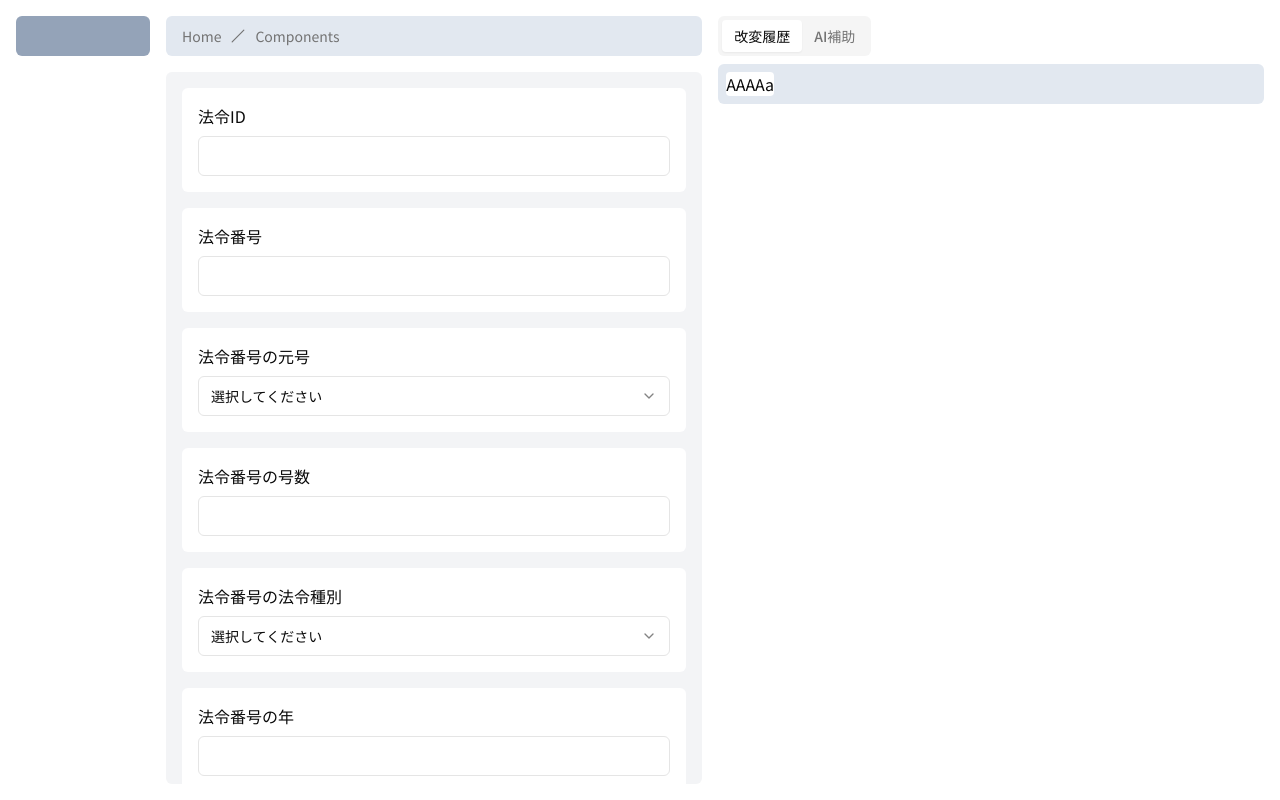
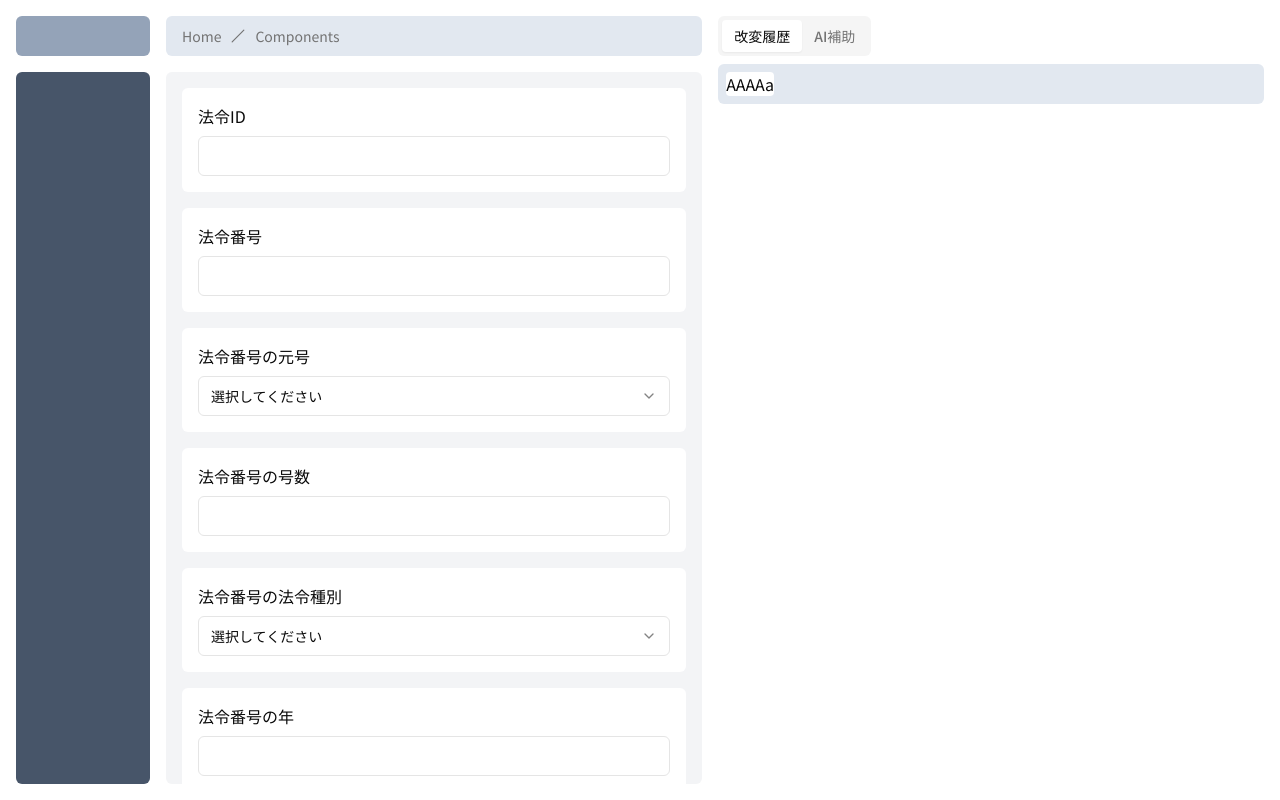
Before and after one commit to yoshi-zen/law-api-hackathon, a Next.js app: page / in a window 1280 px wide. Built offline with nearby package versions, Linux system fonts and the light colour scheme.

Commit message:
閉じタグをまとめた

```diff
--- a/src/app/layout.tsx
+++ b/src/app/layout.tsx
@@ -37,8 +37,12 @@ export default function RootLayout({
         )}
       >
         <div className="grid grid-cols-[5fr_4fr] h-screen gap-4">
-          <div className="grid grid-cols-[1fr_4fr] grid-rows-[2.5rem_1fr] p-4 pr-0 h-screen gap-4">
+          <div className="grid grid-cols-[1fr_4fr] p-4 pr-0 h-screen gap-4">
+            <div className="grid grid-rows-[2.5rem_1fr] gap-4">
               <div className="bg-slate-400 rounded-md" />
+              <div className="bg-slate-600 rounded-md" />
+            </div>
+            <div className="grid grid-rows-[2.5rem_1fr] gap-4 ">
               <div className=" flex items-center rounded-md bg-slate-200 px-4">
                 <Breadcrumb>
                   <BreadcrumbList>
@@ -56,9 +60,9 @@ export default function RootLayout({
                   </BreadcrumbList>
                 </Breadcrumb>
               </div>
-            <div className="rounded-md" />
-            <div className="bg-slate-400 h-full flex-col overflow-y-scroll rounded-md">
+              <div className="bg-slate-400 max-h-[calc(100vh-5.5rem)] flex-col overflow-y-scroll rounded-md">
                 {children}
+              </div>
             </div>
           </div>
           <div className="rounded-md p-4 pl-0">
```
Lines whose indentation alone changed are shown as unchanged.
